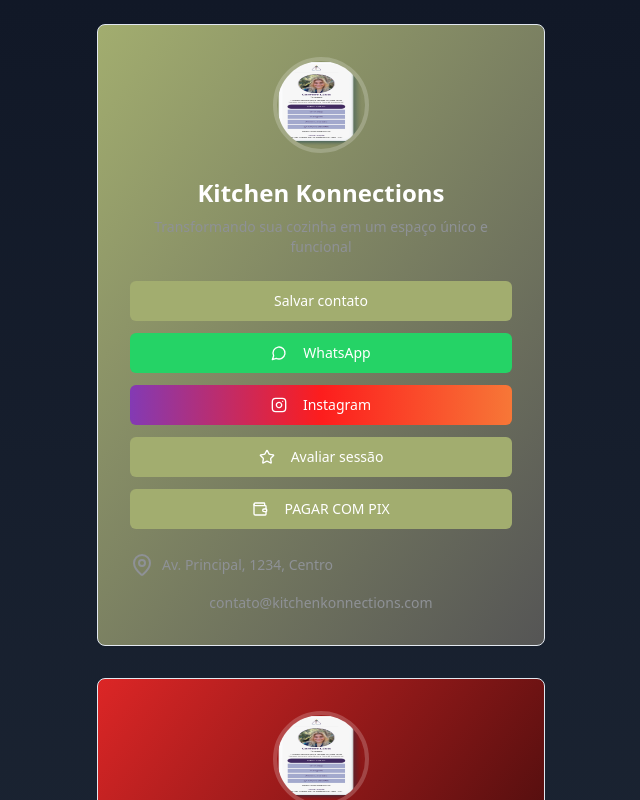
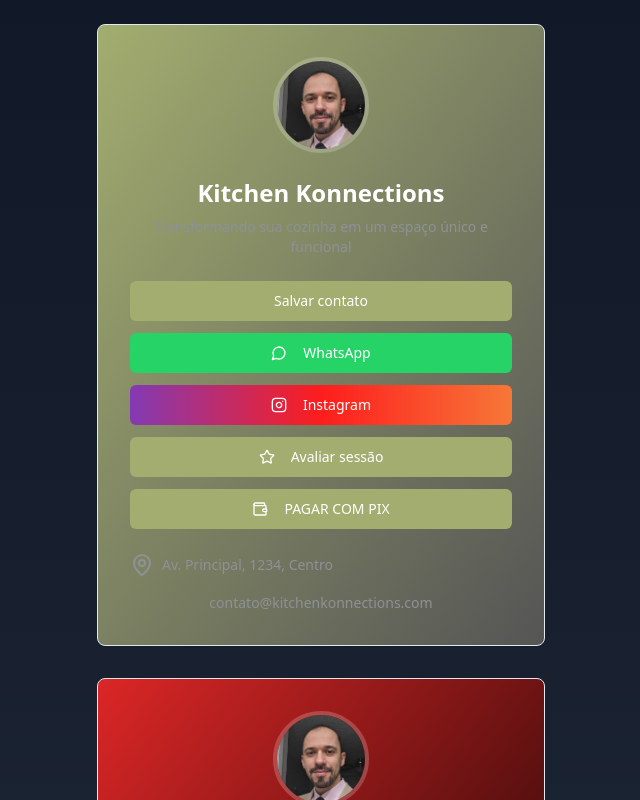
Before and after one commit to ChamBr/nanotag, a React (Vite) app: page / in a window 1280 px wide. Shown: the top 800 px of the page, without its empty margins (319-959 px from the left). Built offline with nearby package versions, Linux system fonts and the light colour scheme.

Commit message:
Update avatar image for testing
Replaced the current avatar image with a new one for testing purposes.
[skip gpt_engineer]

```diff
--- a/src/pages/Index.tsx
+++ b/src/pages/Index.tsx
@@ -13,7 +13,7 @@ const Index = () => {
     <div className="min-h-screen bg-gradient-to-b from-gray-900 to-gray-800 flex flex-col items-center justify-center p-6">
       <div className="w-full max-w-md space-y-8">
         <VirtualCard
-          avatar="/lovable-uploads/6101ddab-c05a-47dd-9390-55891c3e1bc1.png"
+          avatar="/lovable-uploads/838466c9-6b6c-4d80-b267-080489e62217.png"
           name="Kitchen Konnections"
           description="Transformando sua cozinha em um espaço único e funcional"
           email="contato@kitchenkonnections.com"
@@ -22,7 +22,7 @@ const Index = () => {
         />
 
         <VirtualCard
-          avatar="/lovable-uploads/6101ddab-c05a-47dd-9390-55891c3e1bc1.png"
+          avatar="/lovable-uploads/838466c9-6b6c-4d80-b267-080489e62217.png"
           name="Max Granite"
           description="Qualidade e excelência em granitos e mármores"
           email="contato@maxgranite.com"
```
Also changed, not shown: public/lovable-uploads/838466c9-6b6c-4d80-b267-080489e62217.png (added).
